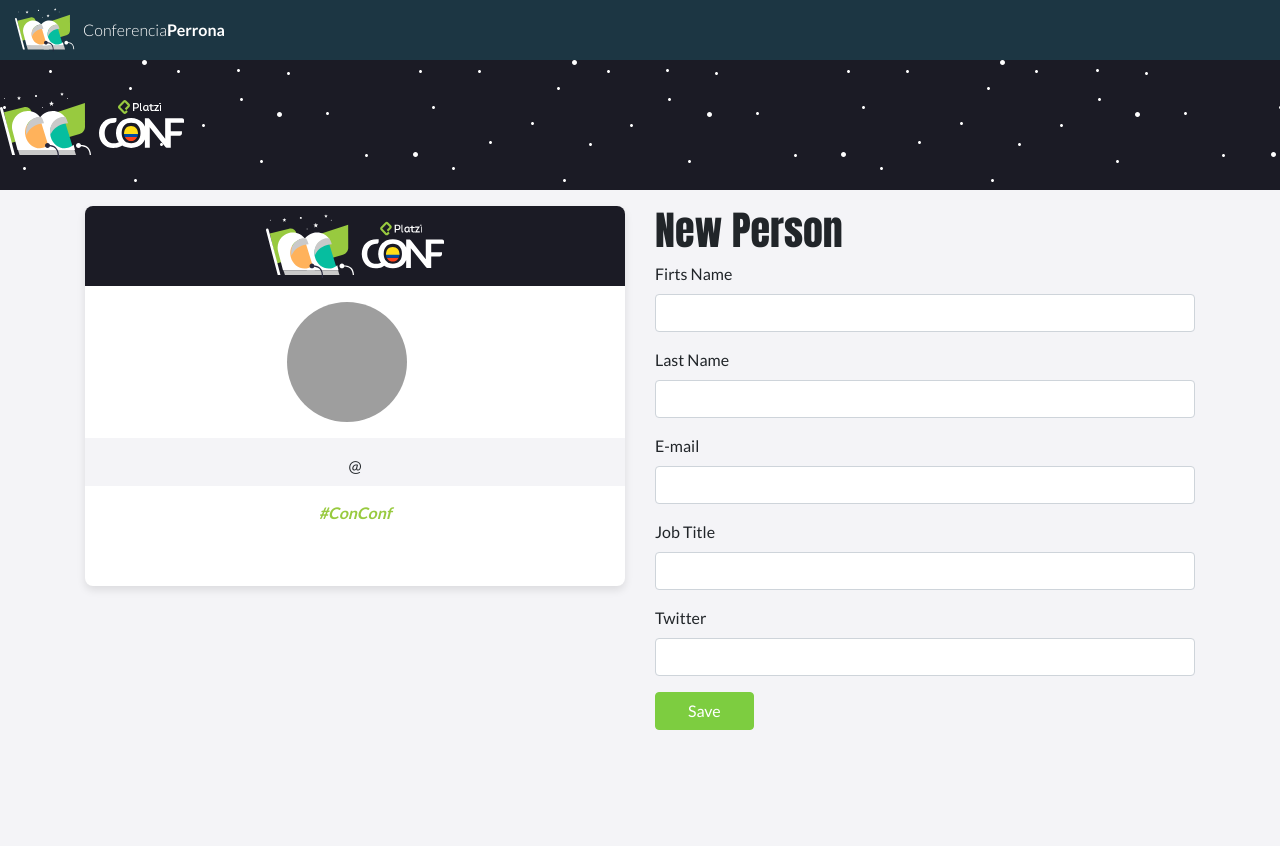
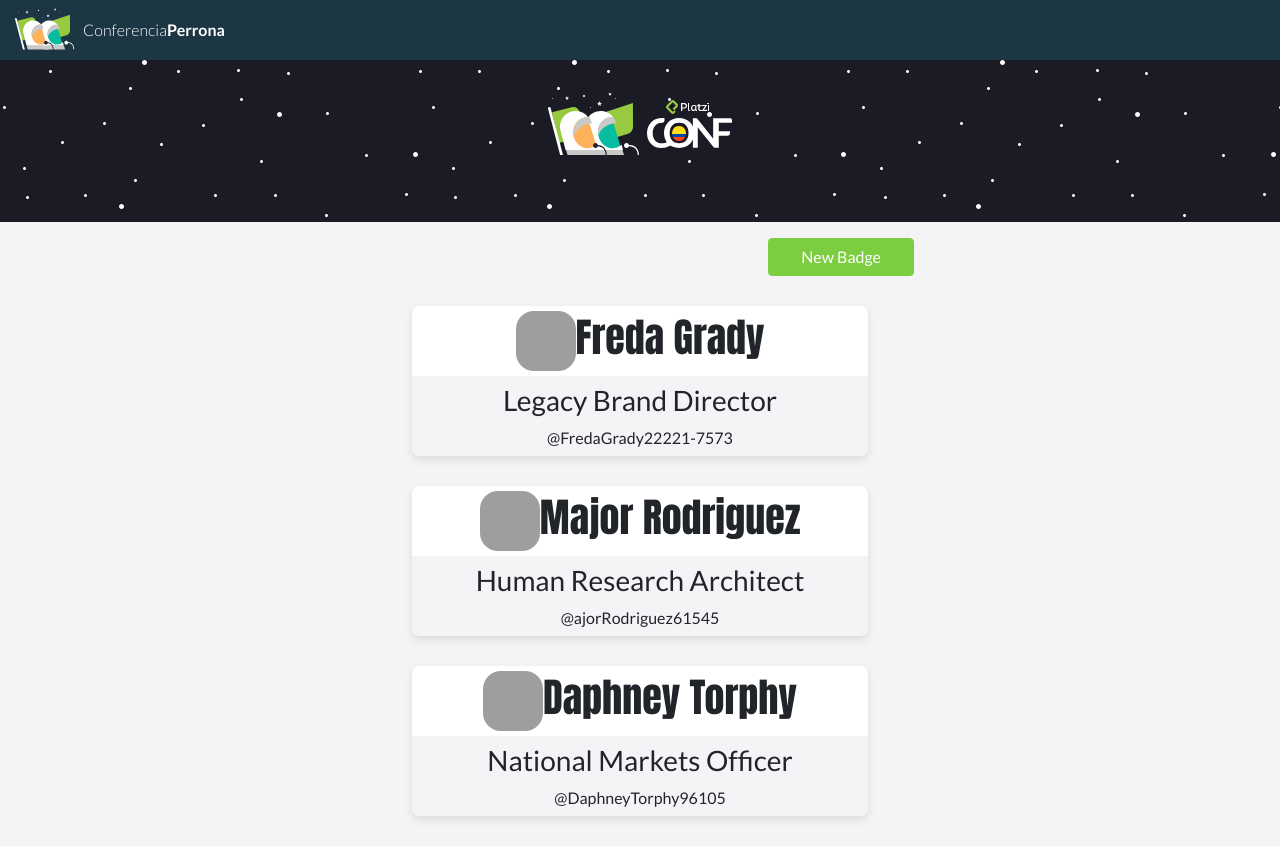
Before and after one commit to jhonM8a/React-Badges, a React app: page / in a window 1280 px wide. Before the commit the page ends 800 px from the top, so only its background shows below. Built offline with nearby package versions, Linux system fonts and the light colour scheme; grey boxes are pictures that could not be loaded.

Commit message:
Lista de Badges a partir de un array de info

```diff
--- /dev/null
+++ b/src/components/BadgesList.js
@@ -0,0 +1,28 @@
+import React from 'react';
+import './styles/Badge.css';
+
+class BadgesList extends React.Component{
+    render(){
+        return(
+            <ul className="list-unstyled">
+                {this.props.badges.map((badge)=>{
+                    return(
+                        <li key={badge.id}>
+                            <div className="Badge-list">
+                                <div className="Badge__section-name-list">
+                                    <img className="Badge__avatar-list" src={badge.avatarUrl} alt="Avatar"/>
+                                    <h1>{badge.firstName} {badge.lastName}</h1>
+                                </div>
+                                <div className="Badge__section-info-list">
+                                    <h3>{badge.jobTitle}</h3>
+                                    <div>@{badge.twitter}</div>
+                                </div>
+                            </div>
+                        </li>
+                    )
+                })}
+        </ul>
+        )
+    }
+}
+export default BadgesList;
--- a/src/components/styles/Badge.css
+++ b/src/components/styles/Badge.css
@@ -47,3 +47,37 @@
   font-weight: bold;
   font-style: italic;
 }
+
+/*Estilos para BadgeList*/
+.Badge-list {
+  background: #FFFFFF;
+  box-shadow: 0 4px 8px 0 rgba(0, 0, 0, 0.10);
+  border-radius: 8px 8px 8px 8px;
+  overflow: hidden;
+  height: 150px;
+  margin: 30px;
+}
+
+
+.Badge__avatar-list {
+  border-radius: 30%;
+  justify-content: center;
+  width: 60px;
+  height: 60px;
+}
+
+.Badge__section-name-list {
+  display: flex;
+  justify-content: center;
+  align-items: center;
+  padding: 5px;
+}
+
+.Badge__section-info-list {
+  display: flex;
+  flex-direction: column;
+  justify-content: center;
+  align-items: center;
+  padding: 0.5rem 0;
+  background: #F4F4F7;
+}
--- /dev/null
+++ b/src/components/styles/Badges.css
@@ -0,0 +1,30 @@
+.Badges__hero {
+  width: 100%;
+  padding: 2rem 0;
+  background: url('../../images/stars.svg'), #1B1B25;
+  background-repeat: repeat;
+  margin-bottom: 1rem;
+}
+
+.Badges__hero>.Badges__container {
+  display: flex;
+  flex-direction: column;
+  align-items: center;
+}
+
+.Badges__container {
+  width: 100%;
+  max-width: 580px;
+  margin: 0 auto;
+  padding: 0 1rem;
+}
+
+.Badges_conf-logo {
+  margin-bottom: 2rem;
+}
+
+.Badges__buttons {
+  display: flex;
+  justify-content: flex-end;
+  margin-bottom: 1rem;
+}
--- a/src/index.js
+++ b/src/index.js
@@ -2,6 +2,7 @@
 import ReactDOM from 'react-dom';
 import Badge from './components/Badge';
 import BadgeNew from './pages/BadgeNew';
+import Badges from './pages/Badges';
 import 'bootstrap/dist/css/bootstrap.css';
 import './global.css';
 
@@ -18,4 +19,5 @@
         twitter="@jochoa"
         avatar="https://es.gravatar.com/avatar?d=identicon"  />,
     container);*/
-ReactDOM.render(<BadgeNew/>, container);
+//ReactDOM.render(<BadgeNew/>, container);
+ReactDOM.render(<Badges/>, container);
--- a/src/pages/BadgeNew.js
+++ b/src/pages/BadgeNew.js
@@ -40,6 +40,7 @@
                                 lastName={this.state.form.lastName}
                                 jobTitle={this.state.form.jobTitle}
                                 twitter={this.state.form.twitter}
+                                email={this.state.form.email}
                                 avatar="https://es.gravatar.com/avatar?d=identicon"
                             />
                         </div>
--- /dev/null
+++ b/src/pages/Badges.js
@@ -0,0 +1,68 @@
+import React from 'react';
+import Navbar from '../components/NavBar';
+import BadgeList from '../components/BadgesList';
+
+import './styles/Badges.css';
+import ConfLogo from '../images/badge-header.svg'
+
+
+class Badges extends React.Component{
+    state = {
+        data:
+        [
+            {
+                id: "2de30c42-9deb-40fc-a41f-05e62b5939a7",
+                firstName: "Freda",
+                lastName: "Grady",
+                email: "Leann_Berge@gmail.com",
+                jobTitle: "Legacy Brand Director",
+                twitter: "FredaGrady22221-7573",
+                avatarUrl: "https://www.gravatar.com/avatar/f63a9c45aca0e7e7de0782a6b1dff40b?d=identicon"
+            },
+            {
+                id: "d00d3614-101a-44ca-b6c2-0be075aeed3d",
+                firstName: "Major",
+                lastName: "Rodriguez",
+                email: "Ilene66@hotmail.com",
+                jobTitle: "Human Research Architect",
+                twitter: "ajorRodriguez61545",
+                avatarUrl: "https://www.gravatar.com/avatar/d57a8be8cb9219609905da25d5f3e50a?d=identicon"
+            },
+            {
+                id: "63c03386-33a2-4512-9ac1-354ad7bec5e9",
+                firstName: "Daphney",
+                lastName: "Torphy",
+                email: "Ron61@hotmail.com",
+                jobTitle: "National Markets Officer",
+                twitter: "DaphneyTorphy96105",
+                avatarUrl: "https://www.gravatar.com/avatar/e74e87d40e55b9ff9791c78892e55cb7?d=identicon"
+            }
+      ]
+    }
+
+    render(){
+        return(
+            <div>
+                <Navbar/>
+                <div className="Badges">
+                    <div className="Badges__hero">
+                        <div className="Badges__container">
+                            <img className="Badges_conf-logo" src={ConfLogo} alt="Conf Logo"/>
+                        </div>
+                    </div>
+                </div>
+                <div className="Badges__container">
+                    <div className="Badges__buttons">
+                        <a href="/badges/new" className="btn btn-primary">New Badge</a>
+                    </div>
+                    <div className ="Badges__list">
+                        <div className="Badges__container">
+                            <BadgeList badges={this.state.data}/>
+                        </div>
+                    </div>
+                </div>
+            </div>
+        )
+    }
+}
+export default Badges;
--- /dev/null
+++ b/src/pages/styles/Badges.css
@@ -0,0 +1,30 @@
+.Badges__hero {
+  width: 100%;
+  padding: 2rem 0;
+  background: url('../../images/stars.svg'), #1B1B25;
+  background-repeat: repeat;
+  margin-bottom: 1rem;
+}
+
+.Badges__hero>.Badges__container {
+  display: flex;
+  flex-direction: column;
+  align-items: center;
+}
+
+.Badges__container {
+  width: 100%;
+  max-width: 580px;
+  margin: 0 auto;
+  padding: 0 1rem;
+}
+
+.Badges_conf-logo {
+  margin-bottom: 2rem;
+}
+
+.Badges__buttons {
+  display: flex;
+  justify-content: flex-end;
+  margin-bottom: 1rem;
+}
```
